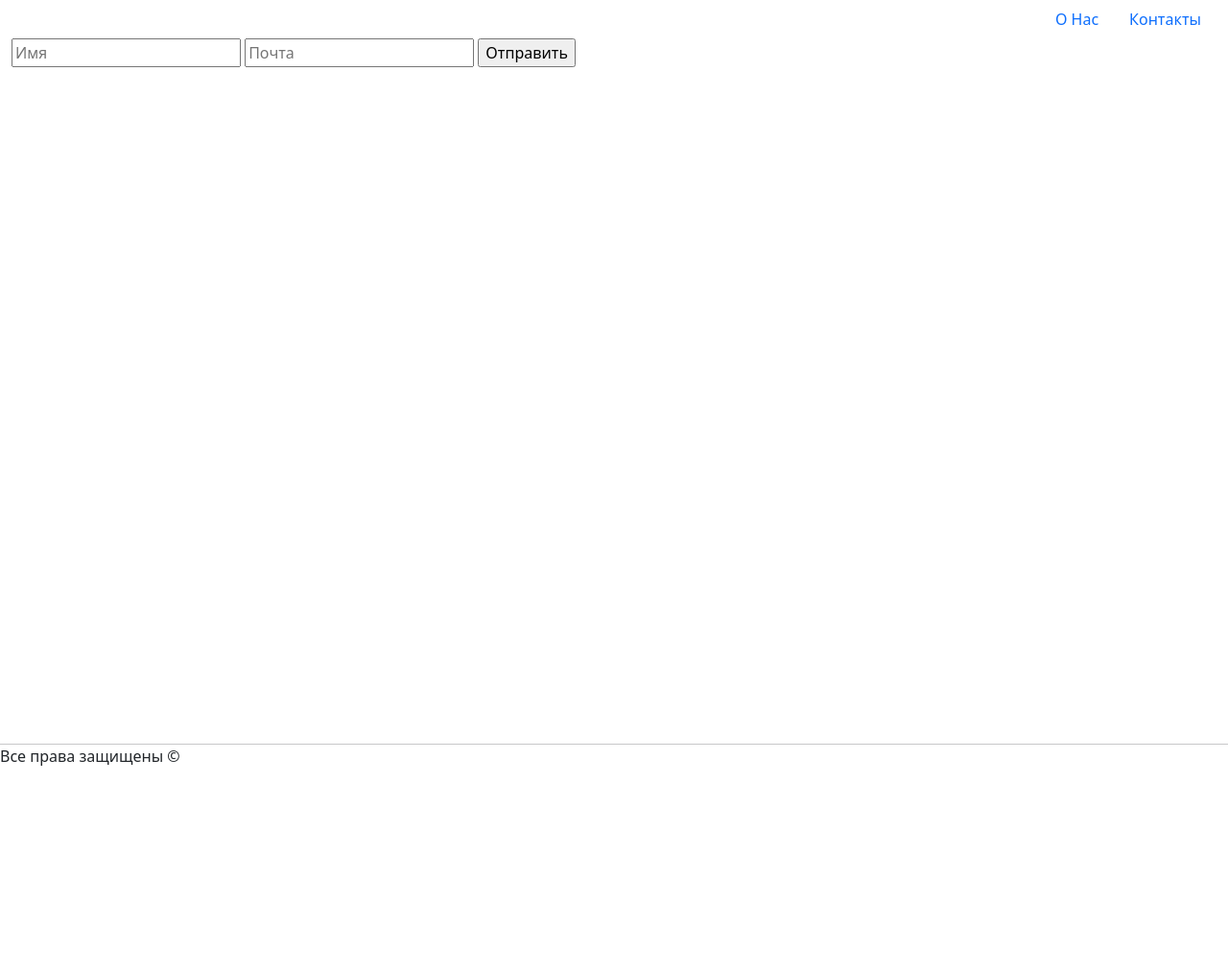
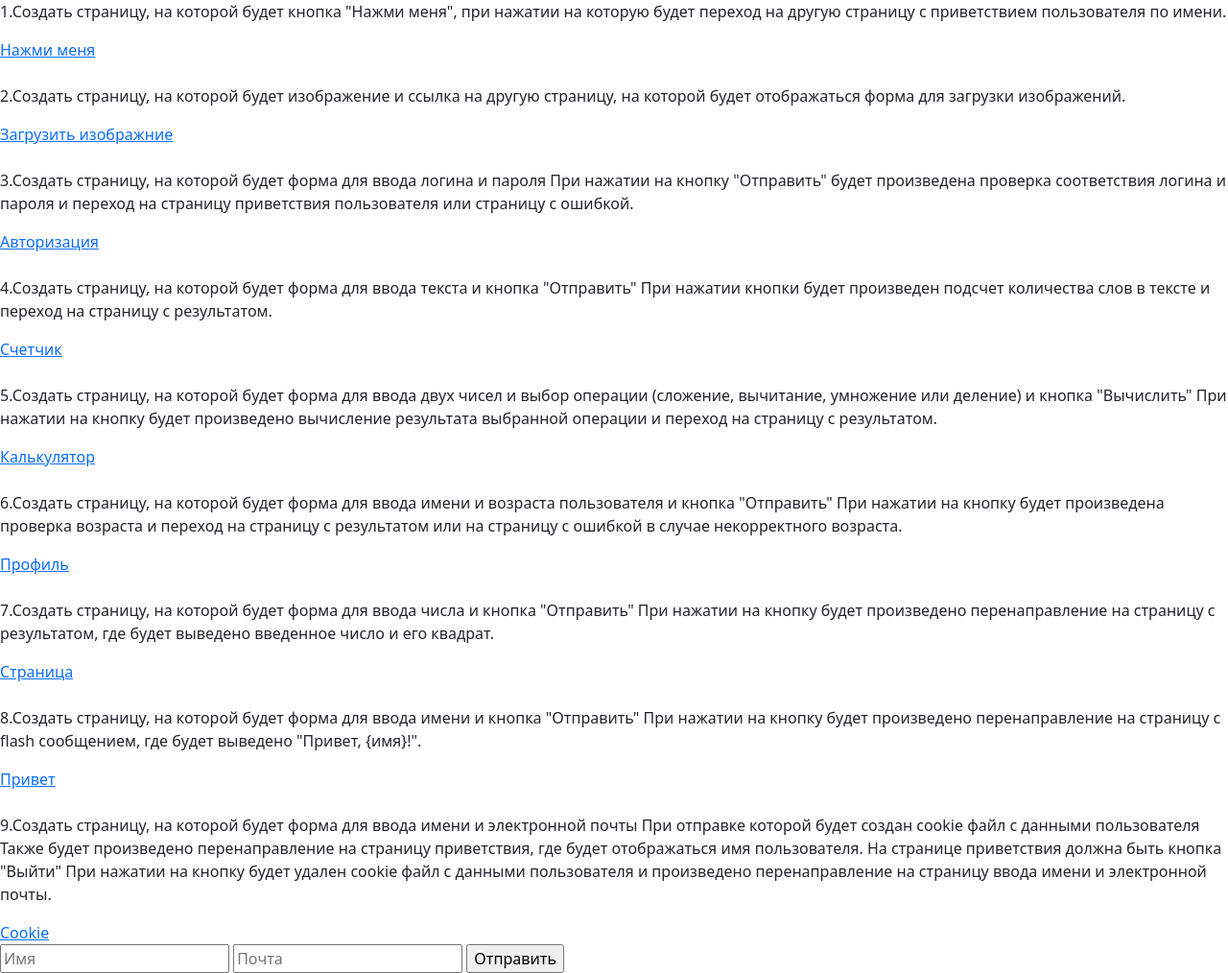
Before and after one commit to ndrvanv/flask_fastapi, a Flask app: page /cookies in a window 1280 px wide. Shown: the whole page at 96% size. Before the commit the page ends 798 px from the top, so only its background shows below. Run offline with Flask 3, Linux system fonts and the light colour scheme; some libraries are stand-ins or nearby versions.

Commit message:
Lesson Two homework fixed

```diff
--- a/seminar_2/app_01.py
+++ b/seminar_2/app_01.py
@@ -210,9 +210,9 @@
     if request.method == 'POST':
         context = {
             'title':'main',
-            'name':request.form.get('login')
+            'name':request.form.get('username')
         }
-        name = request.form.get('login')
+        name = request.form.get('username')
         response = make_response(render_template('index.html', **context))
         response.set_cookie(name, "User")
         return response
--- /dev/null
+++ b/seminar_2/templates/base.html
@@ -0,0 +1,101 @@
+<!doctype html>
+<html lang="en">
+<head>
+    <meta charset="UTF-8">
+    <meta name="viewport"
+          content="width=device-width, user-scalable=no, initial-scale=1.0, maximum-scale=1.0, minimum-scale=1.0">
+    <meta http-equiv="X-UA-Compatible" content="ie=edge">
+    <link href="https://cdn.jsdelivr.net/npm/bootstrap@5.3.1/dist/css/bootstrap.min.css" rel="stylesheet" integrity="sha384-4bw+/aepP/YC94hEpVNVgiZdgIC5+VKNBQNGCHeKRQN+PtmoHDEXuppvnDJzQIu9" crossorigin="anonymous">
+<script src="https://cdn.jsdelivr.net/npm/bootstrap@5.3.1/dist/js/bootstrap.bundle.min.js" integrity="sha384-HwwvtgBNo3bZJJLYd8oVXjrBZt8cqVSpeBNS5n7C8IVInixGAoxmnlMuBnhbgrkm" crossorigin="anonymous"></script>
+    <title>Document</title>
+</head>
+<body>
+
+<nav>
+    <p>1.Создать страницу, на которой будет кнопка "Нажми меня", при
+        нажатии на которую будет переход на другую страницу с
+        приветствием пользователя по имени.</p>
+
+    <a href="{{url_for('tap_me')}}">Нажми меня</a>
+    <br><br>
+    <p>2.Создать страницу, на которой будет изображение и ссылка
+        на другую страницу, на которой будет отображаться форма
+        для загрузки изображений.</p>
+
+    <a href="{{url_for('upload')}}">Загрузить изображние</a>
+    <br><br>
+    <p>3.Создать страницу, на которой будет форма для ввода логина
+        и пароля
+        При нажатии на кнопку "Отправить" будет произведена
+        проверка соответствия логина и пароля и переход на
+        страницу приветствия пользователя или страницу с
+        ошибкой.</p>
+
+    <a href="{{url_for('authorization')}}">Авторизация</a>
+
+    <br><br>
+    <p>4.Создать страницу, на которой будет форма для ввода текста и
+        кнопка "Отправить"
+        При нажатии кнопки будет произведен подсчет количества слов
+        в тексте и переход на страницу с результатом.</p>
+
+    <a href="{{url_for('counter')}}">Счетчик</a>
+
+    <br><br>
+    <p>5.Создать страницу, на которой будет форма для ввода двух
+        чисел и выбор операции (сложение, вычитание, умножение
+        или деление) и кнопка "Вычислить"
+        При нажатии на кнопку будет произведено вычисление
+        результата выбранной операции и переход на страницу с
+        результатом.</p>
+
+    <a href="{{url_for('calculate')}}">Калькулятор</a>
+
+    <br><br>
+    <p>6.Создать страницу, на которой будет форма для ввода имени
+и возраста пользователя и кнопка "Отправить"
+При нажатии на кнопку будет произведена проверка
+возраста и переход на страницу с результатом или на
+страницу с ошибкой в случае некорректного возраста.</p>
+
+    <a href="{{url_for('profile')}}">Профиль</a>
+
+    <br><br>
+    <p>7.Создать страницу, на которой будет форма для ввода числа
+и кнопка "Отправить"
+При нажатии на кнопку будет произведено
+перенаправление на страницу с результатом, где будет
+выведено введенное число и его квадрат.</p>
+
+    <a href="{{url_for('squere')}}">Страница</a>
+
+        <br><br>
+    <p>8.Создать страницу, на которой будет форма для ввода имени
+и кнопка "Отправить"
+При нажатии на кнопку будет произведено
+перенаправление на страницу с flash сообщением, где будет
+выведено "Привет, {имя}!".</p>
+
+    <a href="{{url_for('form')}}">Привет</a>
+
+    <br><br>
+    <p>9.Создать страницу, на которой будет форма для ввода имени
+и электронной почты
+При отправке которой будет создан cookie файл с данными
+пользователя
+Также будет произведено перенаправление на страницу
+приветствия, где будет отображаться имя пользователя.
+На странице приветствия должна быть кнопка "Выйти"
+При нажатии на кнопку будет удален cookie файл с данными
+пользователя и произведено перенаправление на страницу
+ввода имени и электронной почты.</p>
+
+    <a href="{{url_for('cookies')}}">Cookie</a>
+
+</nav>
+
+{% block content %}
+{% endblock %}
+
+</body>
+</html>
--- a/seminar_2/templates/cookies.html
+++ b/seminar_2/templates/cookies.html
@@ -3,7 +3,7 @@
 {{ title }}
 {% endblock %}
 {% block content %}
-<form action="{{url_for('set_cookie')}}" method="post">
+<form action="{{url_for('cookies')}}" method="post">
     <input type="text" name="username" placeholder="Имя">
     <input type="email" name="email" placeholder="Почта">
     <input type="submit" value="Отправить">
--- a/seminar_2/templates/index.html
+++ b/seminar_2/templates/index.html
@@ -5,7 +5,8 @@
 {% endblock %}
 
 {% block content %}
-{% if name%}
+{% if name %}
 <h2>Привет {{name}}</h2>
 <button><a href="{{url_for('delete_cookies')}}">Выйти</a></button>
+{% endif %}
 {% endblock %}
```
Also changed, not shown: 1 other file.
